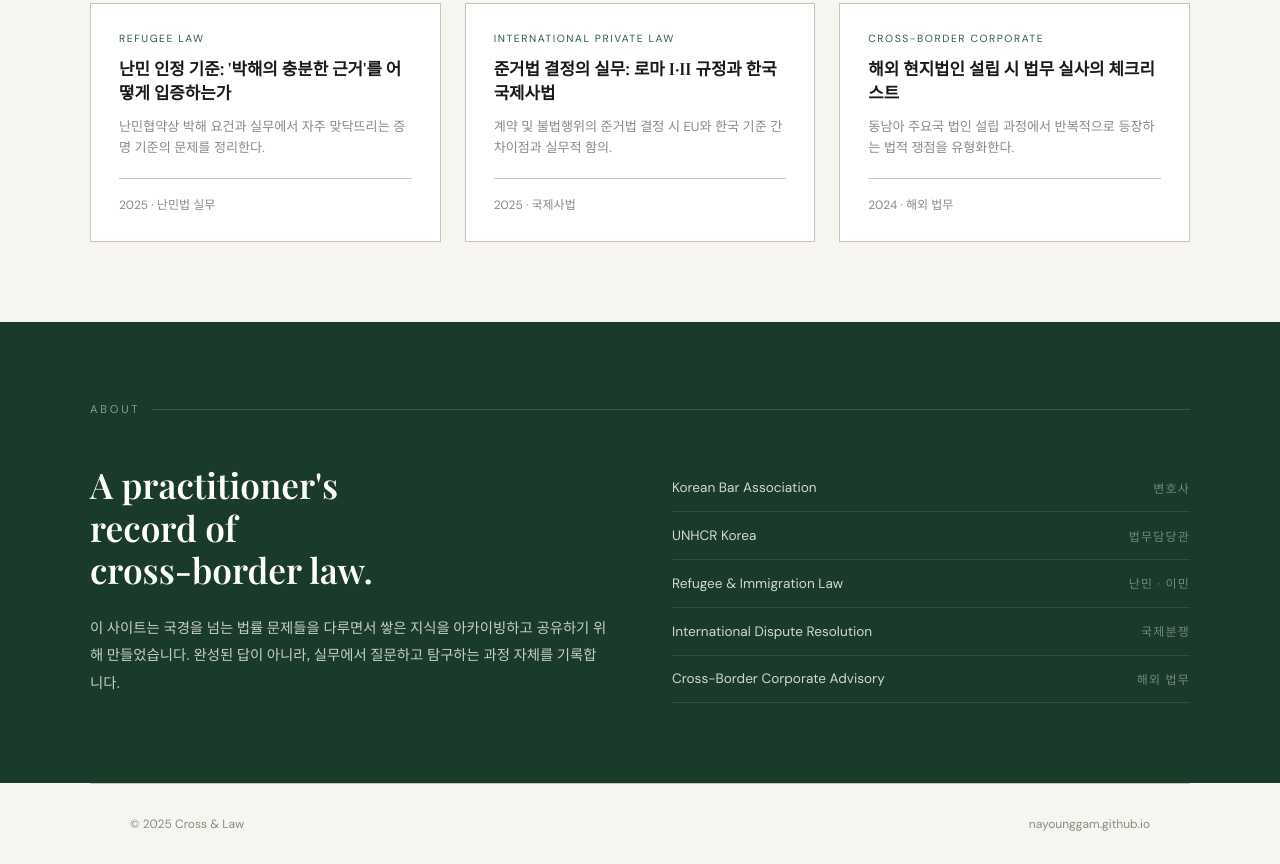
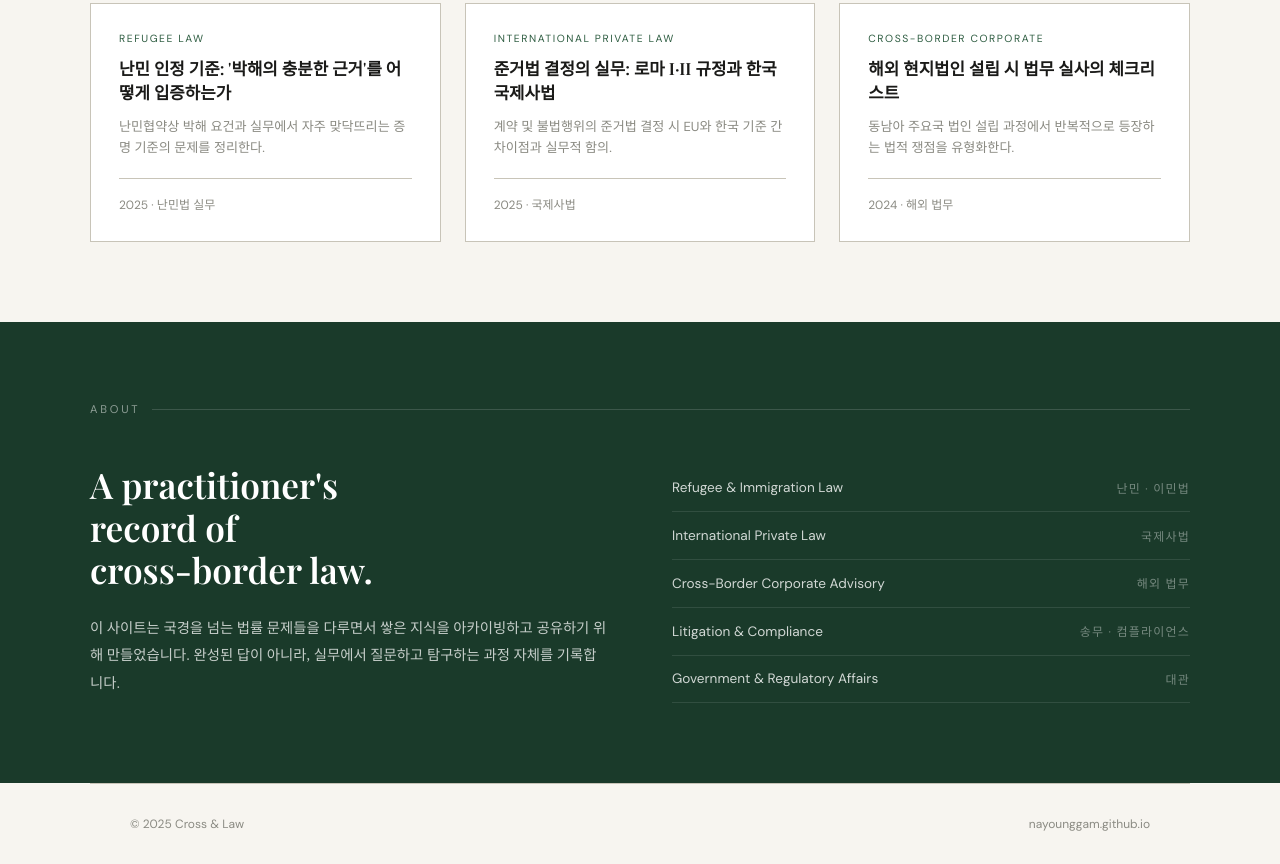
Before and after one commit to NayoungGam/nayounggam.github.io, a plain HTML site: page index.html in a window 1280 px wide. Shown: the part 1323-2187 px from the top of the page. Drawn offline with nearby package versions, Linux system fonts and the light colour scheme.

Commit message:
Update index.html

```diff
--- a/index.html
+++ b/index.html
@@ -370,11 +370,11 @@
       </div>
       <div>
         <ul class="about-list">
-          <li>Korean Bar Association <span>변호사</span></li>
-          <li>UNHCR Korea <span>법무담당관</span></li>
-          <li>Refugee & Immigration Law <span>난민 · 이민</span></li>
-          <li>International Dispute Resolution <span>국제분쟁</span></li>
+          <li>Refugee & Immigration Law <span>난민 · 이민법</span></li>
+          <li>International Private Law <span>국제사법</span></li>
           <li>Cross-Border Corporate Advisory <span>해외 법무</span></li>
+          <li>Litigation & Compliance <span>송무 · 컴플라이언스</span></li>
+          <li>Government & Regulatory Affairs <span>대관</span></li>
         </ul>
       </div>
     </div>
```
